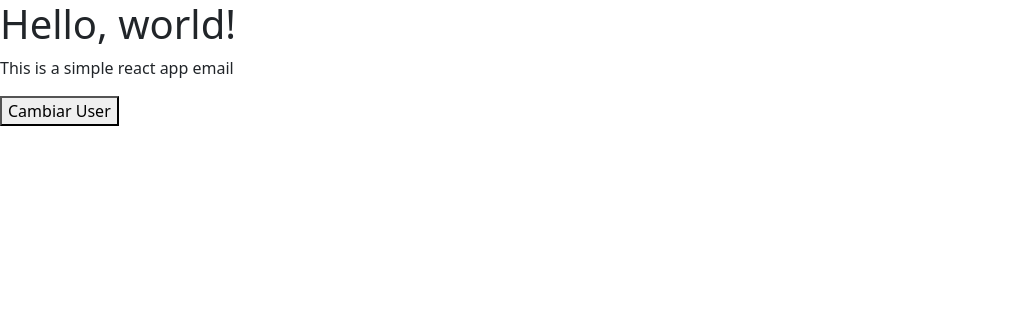
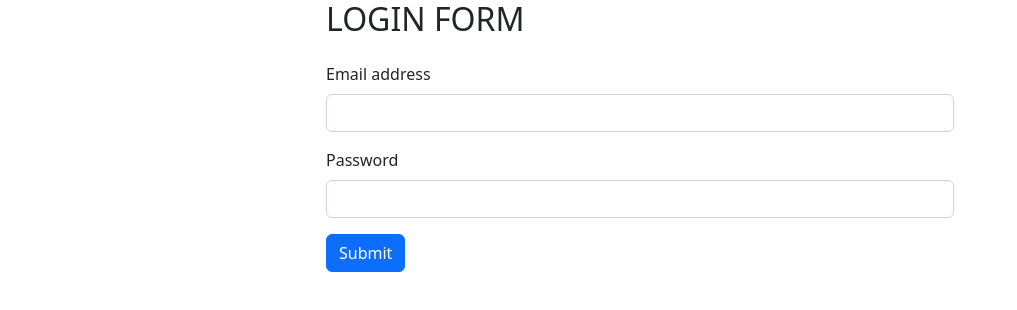
Before and after one commit to noeliamodica/React_ProyectoLoginconRedux, a React (Vite) app: page / in a window 1280 px wide. Shown: the top 310 px of the page, without its empty margins (0-1017 px from the left). Built offline with nearby package versions, Linux system fonts and the light colour scheme.

Commit message:
genero componente Index

```diff
--- a/package.json
+++ b/package.json
@@ -10,11 +10,13 @@
   },
   "dependencies": {
     "@reduxjs/toolkit": "^1.9.3",
+    "axios": "^1.3.4",
     "bootstrap": "^5.2.3",
     "react": "^18.2.0",
     "react-bootstrap": "^2.7.2",
     "react-dom": "^18.2.0",
-    "react-redux": "^8.0.5"
+    "react-redux": "^8.0.5",
+    "react-router-dom": "^6.10.0"
   },
   "devDependencies": {
     "@types/react": "^18.0.28",
--- a/src/App.jsx
+++ b/src/App.jsx
@@ -1,25 +1,12 @@
-
-import { useSelector, useDispatch } from "react-redux"
-import { setUser } from "./reducers/user/userSlice";
+import { Index } from "./pages/Index"
 
 export const  App =() => {
 
-  const dispatch = useDispatch();
-  const { email } = useSelector(state => state.user);
+
   return (
 
       <div>
-      <h1> Hello, world!</h1>
-      <p> This is a simple react app  email {email}</p>
-      <button className="btn-btn-primary"
-      onClick={ ()=>{
-        dispatch(setUser({
-          email: "prueba@gmail.com",
-          fullname: "Noelia",
-          token: "123456"
-        }))
-      }}
-      > Cambiar User </button>
+      <Index />
     </div>
   )
 }
--- /dev/null
+++ b/src/pages/Index.jsx
@@ -0,0 +1,55 @@
+import { useRef } from 'react';
+import { useDispatch } from 'react-redux';
+
+import Axios from 'axios';
+
+
+export const Index = () =>{
+
+    const emailField = useRef(null);
+    const passwordField = useRef(null);
+
+
+
+
+    const handleSubmit = e => {
+        e.preventDefault();
+        Axios.get("http://localhost:3000/users")
+          .then(response => {
+            const users = response.data;
+            const userToLog = users.find(user => user.email === emailField.current.value);
+
+            if (userToLog) {
+              if (userToLog.password === passwordField.current.value) {
+               // console.log("Credenciales válidas");
+                //dispatch(setUser({
+                 // email: userToLog.email,
+                  //fullName: `${userToLog.first_name} ${userToLog.last_name}`,
+                 // token: Date.now(),
+                //}))
+                //navigate("/home");
+              }
+            }
+          })
+      }
+
+
+return(
+    <div className="row justify-content-center">
+      <div className="col-6">
+        <h2 className="mb-4">LOGIN FORM</h2>
+        <form onSubmit={handleSubmit}>
+          <div className="mb-3">
+            <label className="form-label">Email address</label>
+            <input type="email" className="form-control" ref={emailField} />
+          </div>
+          <div className="mb-3">
+            <label className="form-label">Password</label>
+            <input type="password" className="form-control" ref={passwordField} />
+          </div>
+          <button type="submit" className="btn btn-primary">Submit</button>
+        </form>
+      </div>
+    </div>
+)
+}
```
Also changed, not shown: 1 other file (tests, documents, lock files or other folders).
